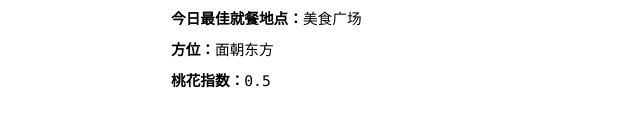
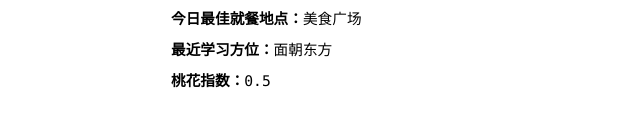
Before and after one commit to suziewong/zjutcal, a plain HTML site: page index.html in a window 1280 px wide. Shown: the part 550-681 px from the top of the page, without its empty margins (319-959 px from the left). Drawn offline with Linux system fonts and the light colour scheme.

Commit message:
Update index.html

```diff
--- a/index.html
+++ b/index.html
@@ -45,7 +45,7 @@
 				<strong>今日最佳就餐地点：</strong><span class="eatplace_value"></span>
 			</div>
 			<div class="line-tip">
-				<strong>方位：</strong><span class="directions_value"></span>
+				<strong>最近学习方位：</strong><span class="directions_value"></span>
 			</div>
 			<div class="line-tip">
 				<strong>桃花指数：</strong><span class="taohua_value"></span>
```
